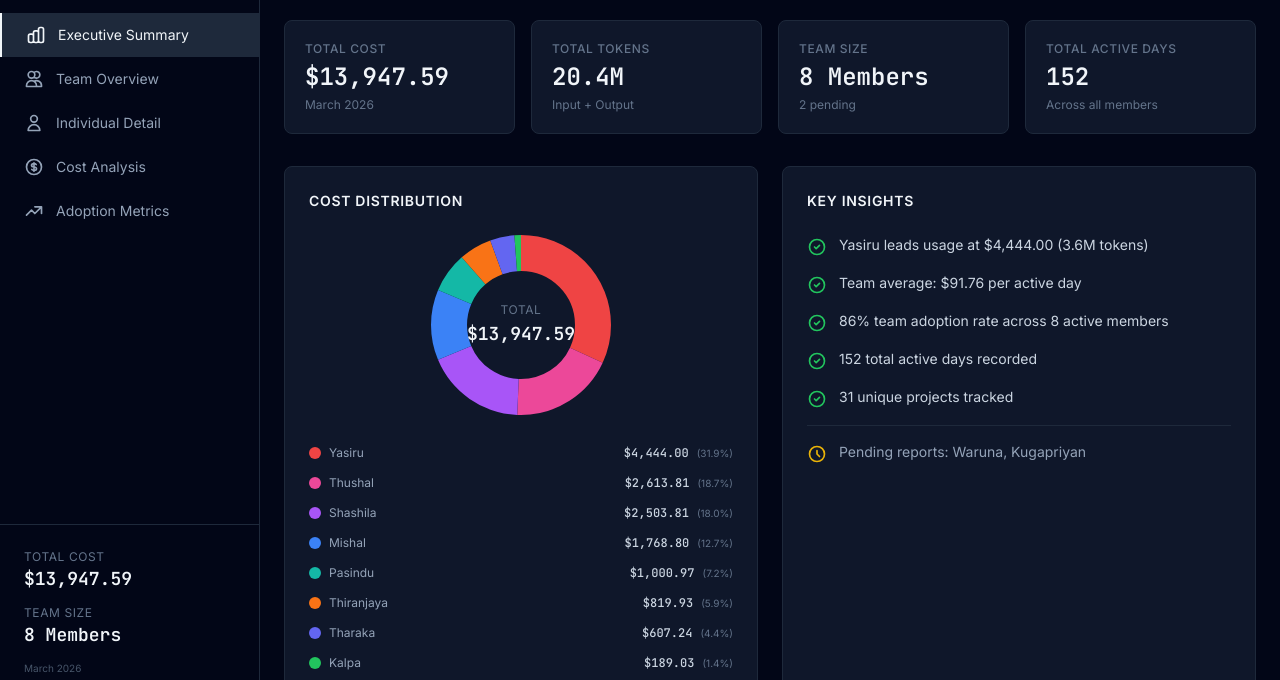
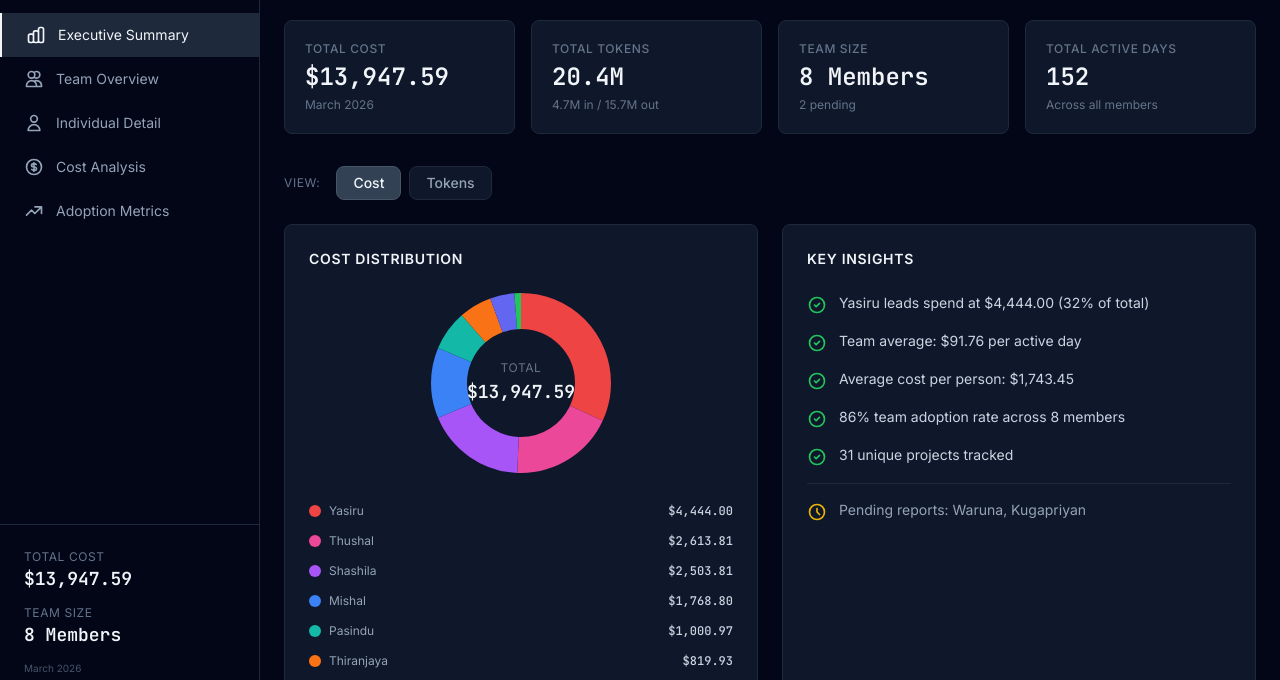
Before and after one commit to mishalcAllion/maestro-claude-usage-report, a plain HTML site: page index.html in a window 1280 px wide. Shown: the part 100-780 px from the top of the page. Drawn offline with nearby package versions, Linux system fonts and the light colour scheme.

Commit message:
Add Cost/Tokens toggle to Executive Summary and improve PDF export
- Add view toggle (Cost/Tokens) on summary page switching donut,
  insights, and activity bar between cost and token perspectives
- Token view shows distribution, input/output split, efficiency ratio
- Remove percentage labels from summary donut (individual accounts)
- Donut chart accepts optional formatter and showPercent params
- Fix PDF blank first page by forcing dark background and desktop
  layout during html2canvas render
- Stat card shows token input/output breakdown (4.7M in / 15.7M out)

Co-Authored-By: Claude Opus 4.6 (1M context) <noreply@anthropic.com>

```diff
--- a/charts.js
+++ b/charts.js
@@ -1,7 +1,8 @@
 // charts.js — Pure CSS/JS chart renderers
 
 const Charts = {
-  donut(data, size = 180) {
+  donut(data, size = 180, formatter, showPercent = true) {
+    const fmt = formatter || Theme.formatCost;
     const total = data.reduce((sum, item) => sum + item.value, 0);
     const r = size / 2;
     const strokeWidth = size * 0.2;
@@ -28,8 +29,8 @@ const Charts = {
             <span class="text-xs text-slate-400 truncate">${Theme.escapeHtml(item.label)}</span>
           </div>
           <div class="flex items-center gap-2 flex-shrink-0">
-            <span class="text-xs font-medium text-slate-300 font-mono">${item.displayValue || Theme.formatCost(item.value)}</span>
-            <span class="text-[10px] text-slate-500">(${percentage}%)</span>
+            <span class="text-xs font-medium text-slate-300 font-mono">${item.displayValue || fmt(item.value)}</span>
+            ${showPercent ? `<span class="text-[10px] text-slate-500">(${percentage}%)</span>` : ''}
           </div>
         </div>`;
     }).join('');
@@ -43,7 +44,7 @@ const Charts = {
           <div class="absolute inset-0 flex items-center justify-center">
             <div class="text-center">
               <p class="text-xs text-slate-500 uppercase tracking-wider">Total</p>
-              <p class="text-lg font-semibold text-slate-100 font-mono mt-0.5">${Theme.formatCost(total)}</p>
+              <p class="text-lg font-semibold text-slate-100 font-mono mt-0.5">${fmt(total)}</p>
             </div>
           </div>
         </div>
--- a/export.js
+++ b/export.js
@@ -19,6 +19,25 @@ function exportToPDF() {
   // Add export-mode class to hide controls and add page-break rules
   document.body.classList.add('export-mode');
 
+  // Force desktop layout and explicit dark background so html2canvas captures correctly
+  const prevStyles = {
+    paddingTop: element.style.paddingTop,
+    backgroundColor: element.style.backgroundColor,
+    minWidth: element.style.minWidth,
+    maxWidth: element.style.maxWidth,
+  };
+  element.style.paddingTop = '32px';
+  element.style.backgroundColor = '#020617';
+  element.style.minWidth = '1200px';
+  element.style.maxWidth = '1200px';
+
+  const restoreStyles = () => {
+    element.style.paddingTop = prevStyles.paddingTop;
+    element.style.backgroundColor = prevStyles.backgroundColor;
+    element.style.minWidth = prevStyles.minWidth;
+    element.style.maxWidth = prevStyles.maxWidth;
+  };
+
   const options = {
     margin: [8, 8, 8, 8],
     filename: `Claude_Usage_Report_${monthLabel}.pdf`,
@@ -29,6 +48,8 @@ function exportToPDF() {
       logging: false,
       useCORS: true,
       letterRendering: true,
+      windowWidth: 1400,
+      windowHeight: 900,
     },
     jsPDF: {
       unit: 'mm',
@@ -45,6 +66,7 @@ function exportToPDF() {
 
   html2pdf().set(options).from(element).save().then(() => {
     document.body.classList.remove('export-mode');
+    restoreStyles();
     toast.innerHTML = `
       <svg class="w-5 h-5 text-green-500" fill="none" stroke="currentColor" viewBox="0 0 24 24">
         <path stroke-linecap="round" stroke-linejoin="round" stroke-width="2" d="M5 13l4 4L19 7"/>
@@ -57,6 +79,7 @@ function exportToPDF() {
     }, 2000);
   }).catch(err => {
     document.body.classList.remove('export-mode');
+    restoreStyles();
     toast.innerHTML = `
       <svg class="w-5 h-5 text-red-500" fill="none" stroke="currentColor" viewBox="0 0 24 24">
         <path stroke-linecap="round" stroke-linejoin="round" stroke-width="2" d="M6 18L18 6M6 6l12 12"/>
--- a/index.html
+++ b/index.html
@@ -38,39 +38,65 @@
   </main>
 
   <script>
-    document.addEventListener('DOMContentLoaded', () => {
+    let summaryView = 'cost';
+
+    function renderSummary() {
       const container = document.getElementById('export-content');
       const month = DATA.currentMonth;
       const summary = month.summary;
+      const topCostUser = month.computed.costRanking[0];
+      const topTokenUser = [...month.activeMembers].sort((a, b) => b.totalTokens - a.totalTokens)[0];
 
-      // Generate key insights
-      const topUser = month.computed.costRanking[0];
-      const avgCostPerDay = summary.avgCostPerActiveDay;
-      const adoptionRate = month.computed.teamAdoptionRate;
-      const totalActiveMembers = month.activeMembers.length;
+      // Cost distribution
+      const costDistribution = month.activeMembers.map(m => ({
+        label: m.short, value: m.totalCost, color: m.color,
+      })).sort((a, b) => b.value - a.value);
 
-      const insights = [
-        `${topUser.short} leads usage at ${Theme.formatCost(topUser.totalCost)} (${Theme.formatTokens(topUser.totalTokens)} tokens)`,
-        `Team average: ${Theme.formatCost(avgCostPerDay)} per active day`,
-        `${Theme.formatPercent(adoptionRate)} team adoption rate across ${summary.teamSize} active members`,
-        `${summary.totalActiveDays} total active days recorded`,
+      // Token distribution
+      const tokenDistribution = month.activeMembers.map(m => ({
+        label: m.short, value: m.totalTokens, color: m.color,
+      })).sort((a, b) => b.value - a.value);
+
+      // View-specific data
+      const isCost = summaryView === 'cost';
+      const donutData = isCost ? costDistribution : tokenDistribution;
+      const donutTitle = isCost ? 'Cost Distribution' : 'Token Distribution';
+
+      const insights = isCost ? [
+        `${topCostUser.short} leads spend at ${Theme.formatCost(topCostUser.totalCost)} (${Theme.formatPercent(topCostUser.totalCost / summary.totalCost * 100)} of total)`,
+        `Team average: ${Theme.formatCost(summary.avgCostPerActiveDay)} per active day`,
+        `Average cost per person: ${Theme.formatCost(summary.avgCostPerPerson)}`,
+        `${Theme.formatPercent(month.computed.teamAdoptionRate)} team adoption rate across ${summary.teamSize} members`,
         `${summary.totalProjects} unique projects tracked`,
+      ] : [
+        `${topTokenUser.short} leads token usage at ${Theme.formatTokens(topTokenUser.totalTokens)} (${Theme.formatPercent(topTokenUser.totalTokens / summary.totalTokens * 100)} of total)`,
+        `Total input tokens: ${Theme.formatTokens(summary.totalInputTokens)} — total output: ${Theme.formatTokens(summary.totalOutputTokens)}`,
+        `Output/input ratio: ${(summary.totalOutputTokens / summary.totalInputTokens).toFixed(2)}x across the team`,
+        `Average tokens per person: ${Theme.formatTokens(Math.round(summary.totalTokens / summary.teamSize))}`,
+        `Average tokens per active day: ${Theme.formatTokens(Math.round(summary.totalTokens / summary.totalActiveDays))}`,
       ];
 
-      // Cost distribution data for donut
-      const costDistribution = month.activeMembers.map(m => ({
-        label: m.short,
-        value: m.totalCost,
-        color: m.color,
-      })).sort((a, b) => b.value - a.value);
+      // Activity bar — switch between active days and token usage
+      const activityData = isCost
+        ? month.computed.activityRanking.map(m => ({
+            name: m.short, value: m.activeDays, color: m.color,
+            displayValue: `${m.activeDays} days`,
+          }))
+        : [...month.activeMembers].sort((a, b) => b.totalTokens - a.totalTokens).map(m => ({
+            name: m.short, value: m.totalTokens, color: m.color,
+            displayValue: Theme.formatTokens(m.totalTokens),
+          }));
 
-      // Activity data for horizontal bar
-      const activityData = month.computed.activityRanking.map(m => ({
-        name: m.short,
-        value: m.activeDays,
-        color: m.color,
-        displayValue: `${m.activeDays} days`,
-      }));
+      const activityTitle = isCost ? 'Team Activity' : 'Token Usage by Member';
+      const activityMax = isCost ? 25 : undefined;
+
+      const toggleBtn = (label, value) => {
+        const active = summaryView === value;
+        return `<button onclick="summaryView='${value}';renderSummary()"
+          class="px-4 py-1.5 rounded-lg text-sm font-medium transition-colors ${active ? 'bg-slate-700 text-slate-100 border border-slate-600' : 'bg-slate-900 text-slate-400 border border-slate-800 hover:bg-slate-800 hover:text-slate-300'}">
+          ${label}
+        </button>`;
+      };
 
       container.innerHTML = `
         ${Theme.pageHeader('Executive Summary', DATA.meta.organization + ' — ' + DATA.meta.team)}
@@ -78,17 +104,24 @@
         <!-- Stat Cards -->
         <div class="grid grid-cols-2 lg:grid-cols-4 gap-4 mb-8 pdf-no-break">
           ${Theme.statCard('Total Cost', Theme.formatCost(summary.totalCost), month.label)}
-          ${Theme.statCard('Total Tokens', Theme.formatTokens(summary.totalTokens), 'Input + Output')}
+          ${Theme.statCard('Total Tokens', Theme.formatTokens(summary.totalTokens), Theme.formatTokens(summary.totalInputTokens) + ' in / ' + Theme.formatTokens(summary.totalOutputTokens) + ' out')}
           ${Theme.statCard('Team Size', summary.teamSize + ' Members', summary.pendingCount + ' pending')}
           ${Theme.statCard('Total Active Days', Theme.formatNumber(summary.totalActiveDays), 'Across all members')}
         </div>
 
+        <!-- View Toggle -->
+        <div class="flex items-center gap-2 mb-6" data-hide-pdf>
+          <span class="text-xs text-slate-500 uppercase tracking-wider mr-2">View:</span>
+          ${toggleBtn('Cost', 'cost')}
+          ${toggleBtn('Tokens', 'tokens')}
+        </div>
+
         <!-- 2-Column Layout -->
         <div class="grid grid-cols-1 lg:grid-cols-2 gap-6 mb-8 pdf-no-break">
-          <!-- Cost Distribution -->
+          <!-- Distribution Donut -->
           <div class="bg-slate-900 border border-slate-800 rounded-lg p-6">
-            <h2 class="text-sm font-semibold text-slate-100 mb-6 uppercase tracking-wider">Cost Distribution</h2>
-            ${Charts.donut(costDistribution)}
+            <h2 class="text-sm font-semibold text-slate-100 mb-6 uppercase tracking-wider">${donutTitle}</h2>
+            ${Charts.donut(donutData, 180, isCost ? Theme.formatCost : Theme.formatTokens, false)}
           </div>
 
           <!-- Key Insights -->
@@ -115,15 +148,17 @@
           </div>
         </div>
 
-        <!-- Team Activity -->
+        <!-- Team Activity / Token Usage -->
         <div class="bg-slate-900 border border-slate-800 rounded-lg p-6 pdf-page-break-before">
-          <h2 class="text-sm font-semibold text-slate-100 mb-6 uppercase tracking-wider">Team Activity</h2>
+          <h2 class="text-sm font-semibold text-slate-100 mb-6 uppercase tracking-wider">${activityTitle}</h2>
           <div class="space-y-1">
-            ${Charts.horizontalBar(activityData, 25)}
+            ${Charts.horizontalBar(activityData, activityMax)}
           </div>
         </div>
       `;
-    });
+    }
+
+    document.addEventListener('DOMContentLoaded', renderSummary);
   </script>
 </body>
 </html>
```
